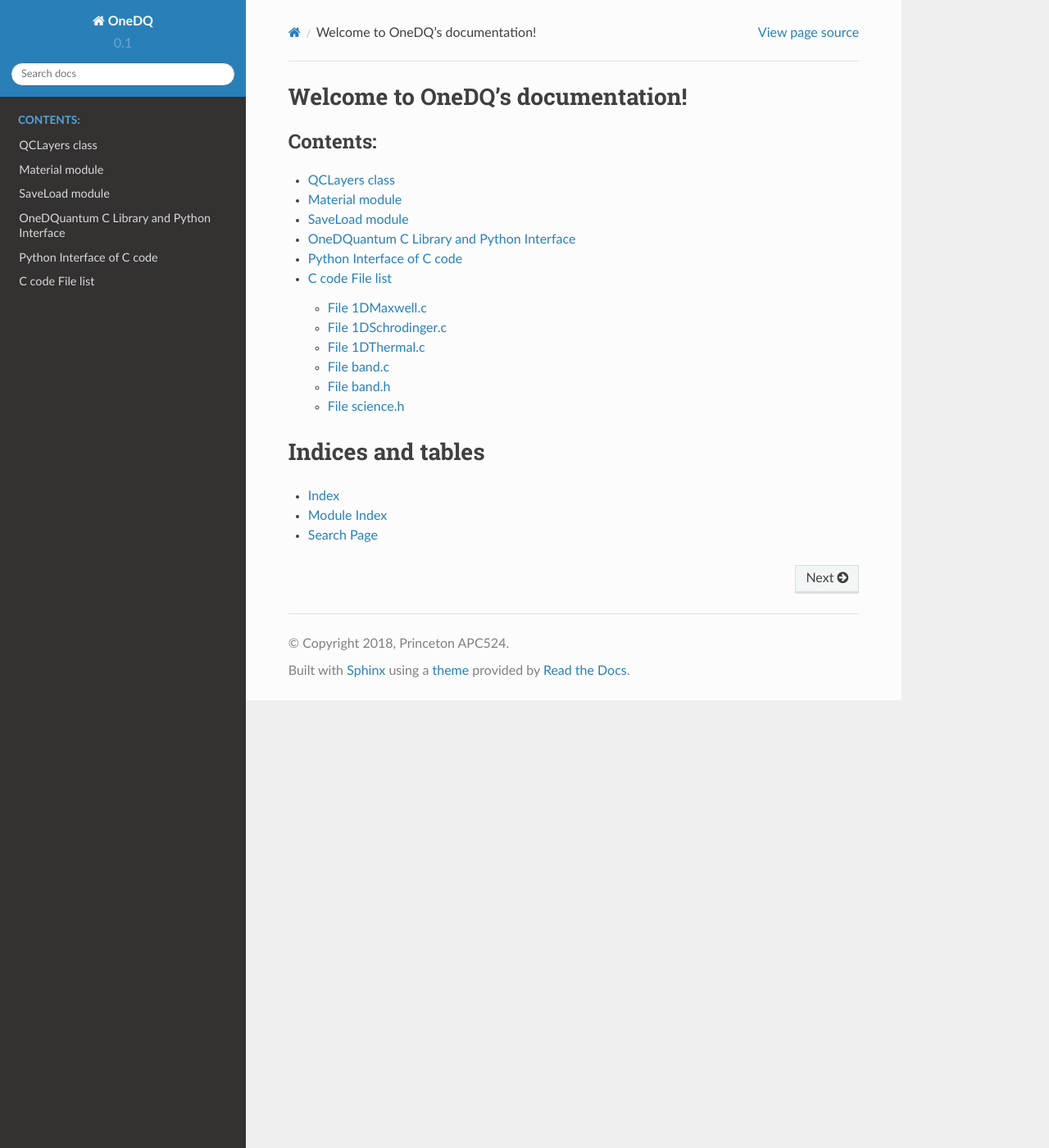
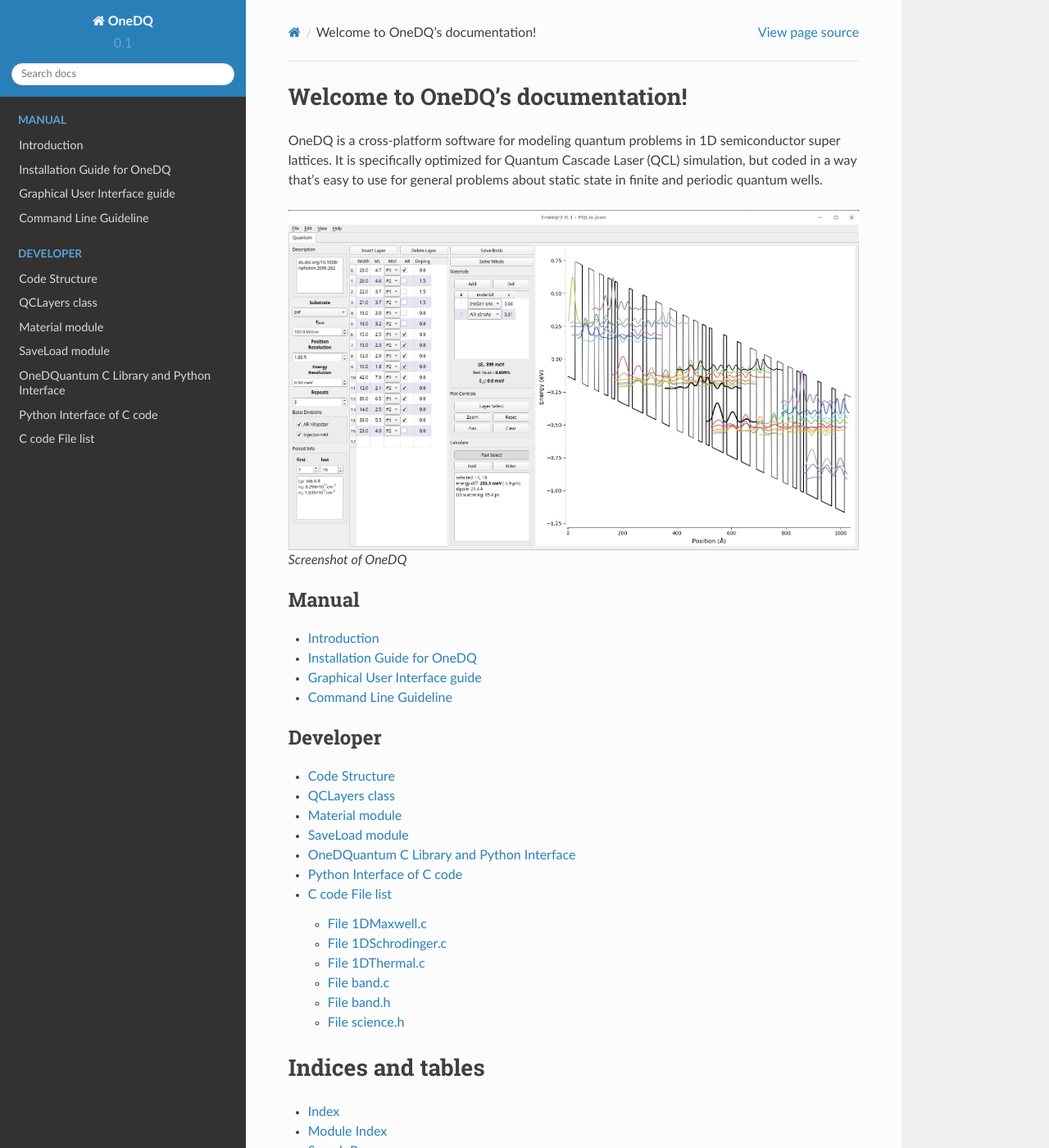
Before and after one commit to ErwinJr2/ErwinJr2, a Sphinx documentation site: the page built from docs/index.rst, in a window 1280 px wide and 1400 px high. Shown: the whole window at 82% size. Built offline with Sphinx 7.4.7 and the Read the Docs theme 2.0.0, drawn with Linux system fonts in a browser that asks for light colours.

Commit message:
update doc struct

```diff
--- /dev/null
+++ b/docs/code_struct.rst
@@ -0,0 +1,2 @@
+Code Structure
+==============================
--- a/docs/index.rst
+++ b/docs/index.rst
@@ -6,10 +6,29 @@
 Welcome to OneDQ's documentation!
 =================================
 
+OneDQ is a cross-platform software for modeling quantum problems in 1D semiconductor
+super lattices. It is specifically optimized for Quantum Cascade Laser (QCL) simulation,
+but coded in a way that's easy to use for general problems about static state in finite
+and periodic quantum wells.
+
+.. figure:: figures/mainwindow.png
+
+   Screenshot of OneDQ
+
+
+.. toctree::
+   :caption: Manual
+
+   manual/intro.rst
+   manual/install.rst
+   manual/gui.rst
+   manual/cli.rst
+
 .. toctree::
    :maxdepth: 2
-   :caption: Contents:
+   :caption: Developer
 
+   code_struct
    QCLayers
    Material
    SaveLoad
--- /dev/null
+++ b/docs/manual/cli.rst
@@ -0,0 +1,2 @@
+Command Line Guideline
+========================
--- /dev/null
+++ b/docs/manual/gui.rst
@@ -0,0 +1,2 @@
+Graphical User Interface guide
+===================================
--- /dev/null
+++ b/docs/manual/install.rst
@@ -0,0 +1,2 @@
+Installation Guide for OneDQ
+============================
--- /dev/null
+++ b/docs/manual/intro.rst
@@ -0,0 +1,5 @@
+Introduction
+===============
+
+The super-lattices (or quantum wells) information is saved in standard json file.
+it's easy to manually modify it as well as parsed by the program.
```
Also changed, not shown: README.md (+1 -1 lines), docs/figures/mainwindow.png (renamed from docs/mainwindow.png).
